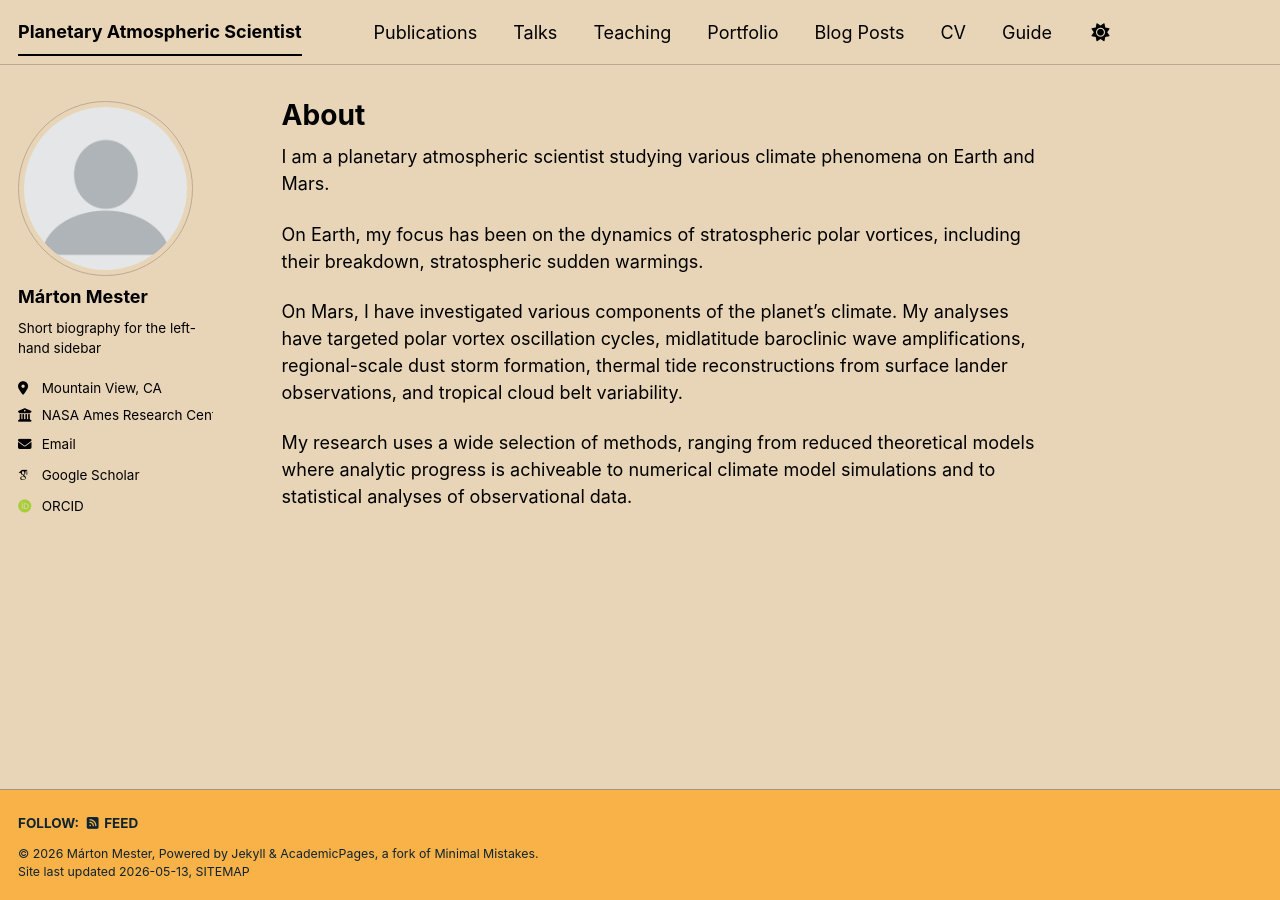
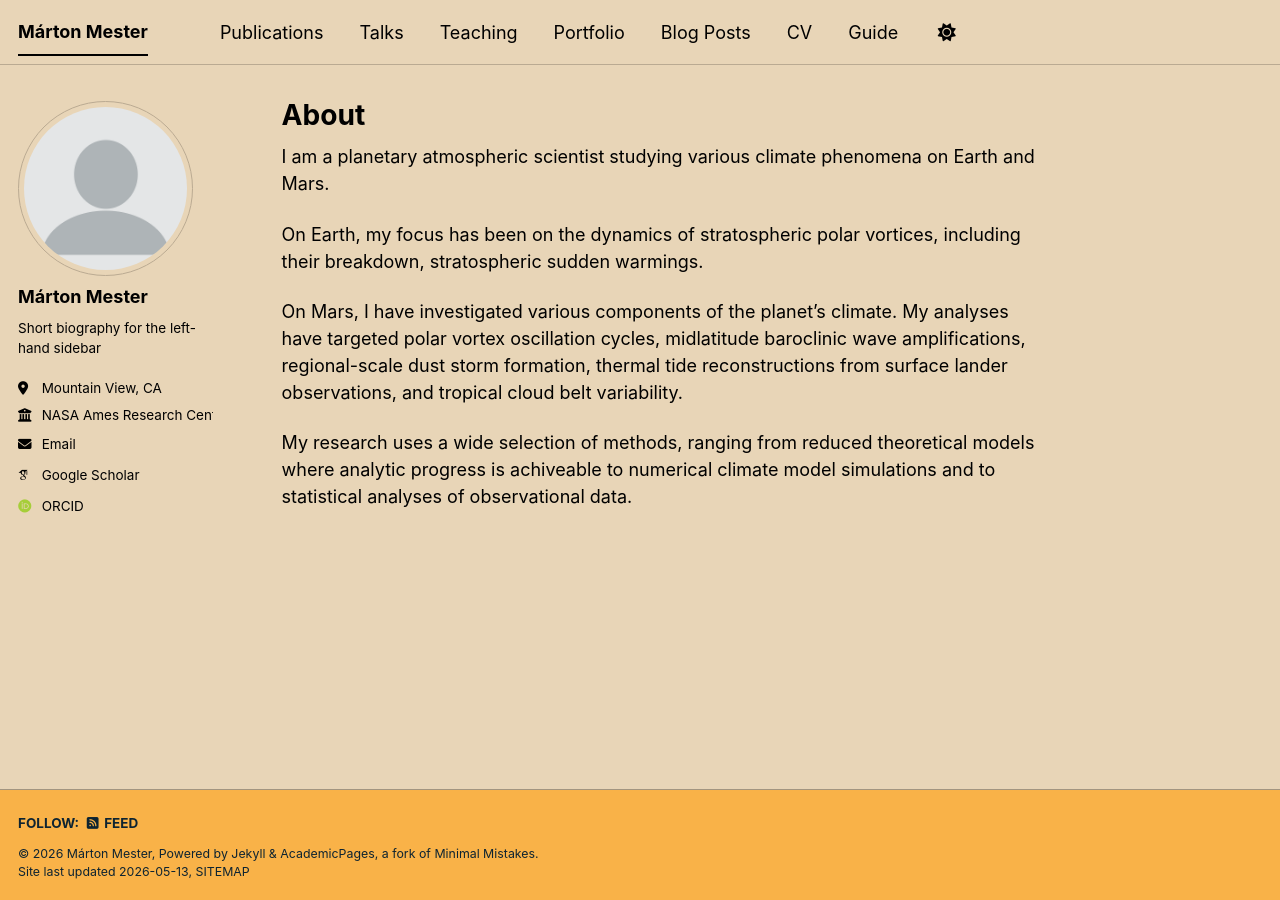
Before and after one commit to thengc6369/thengc6369.github.io, a Jekyll site: the page built from _pages/about.md, in a window 1280 px wide. Built offline with Jekyll 4.4.1, drawn with Linux system fonts in a browser that asks for light colours; some web fonts are replaced; a script bundle is joined from its source files by our own code; library files that are not in the unit come from our copies.

Commit message:
Update _config.yml

```diff
--- a/_config.yml
+++ b/_config.yml
@@ -9,7 +9,7 @@
 # Basic Site Settings
 locale                   : "en-US"
 site_theme               : "sunrise" # The available themes options are "default", "air", "sunrise", "mint", "dirt" and "contrast"
-title                    : "Planetary Atmospheric Scientist"
+title                    : "Márton Mester"
 title_separator          : "-"
 name                     : &name "Márton Mester"
 description              : &description "Research on climate dynamics on Earth and Mars"   # Update this with a general description of your site, this is the default if not overridden by a page
```
